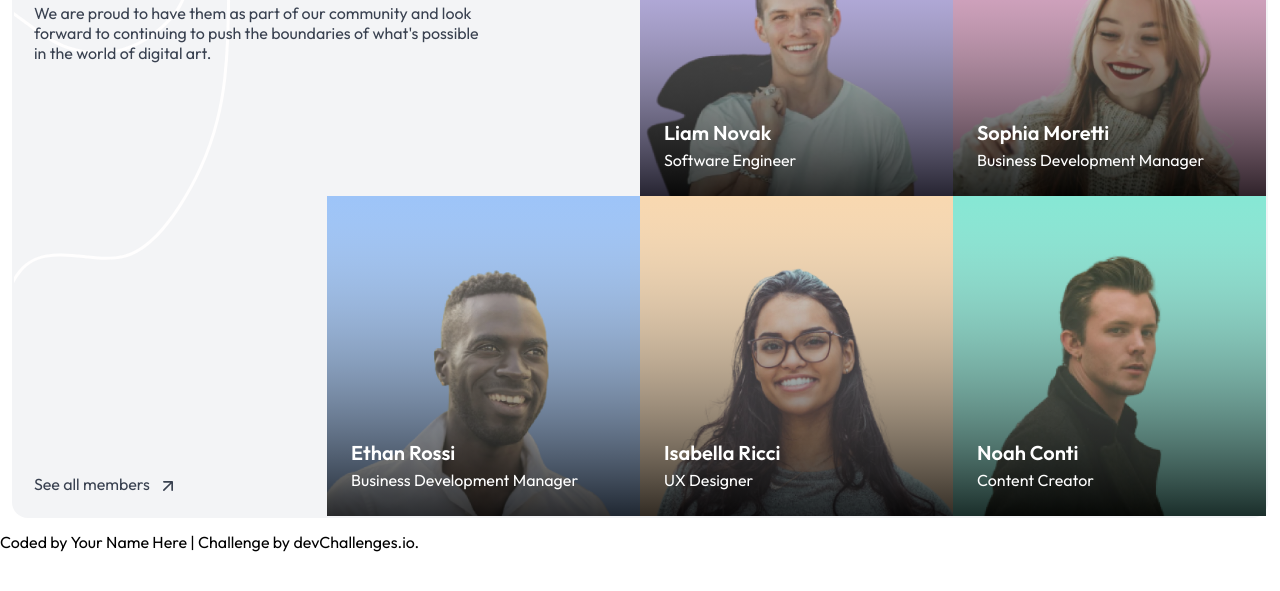
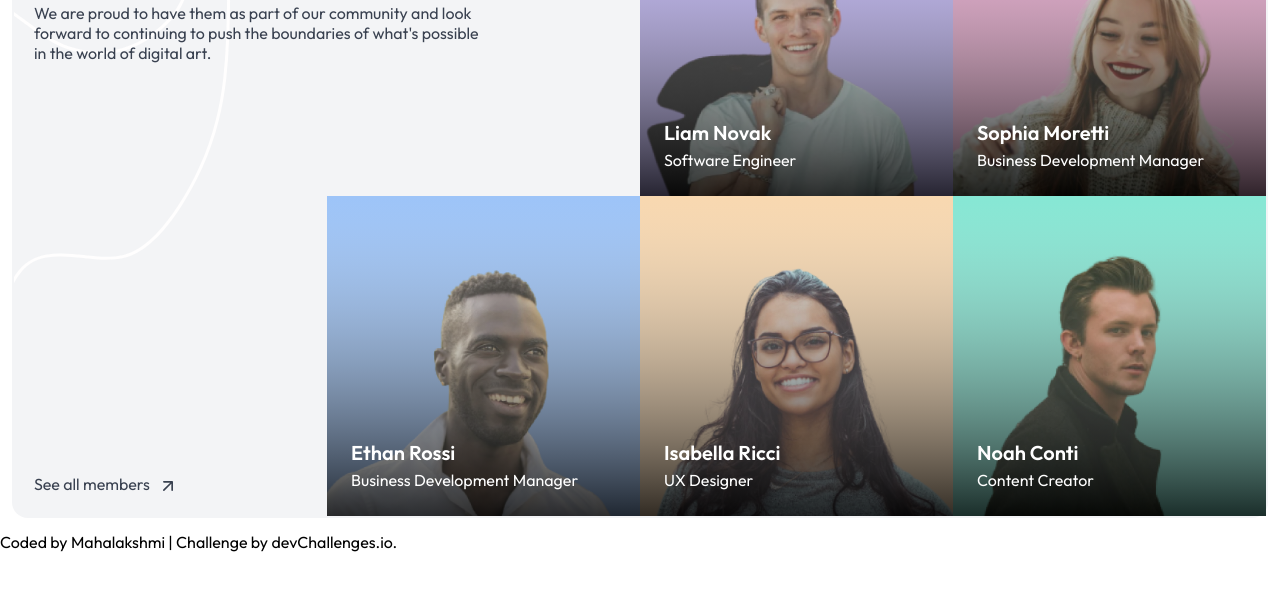
Before and after one commit to maha6136/meet-my-team-section, a plain HTML site: page index.html in a window 1280 px wide. Shown: the part 135-726 px from the top of the page. Drawn offline with nearby package versions, Linux system fonts and the light colour scheme.

Commit message:
updated code added

```diff
--- a/index.html
+++ b/index.html
@@ -85,7 +85,7 @@
      </div>
 
     <div class="author-info">
-      Coded by <a href="#">Your Name Here</a> | Challenge by
+      Coded by <a href="#">Mahalakshmi</a> | Challenge by
       <a href="https://www.devchallenges.io?ref=challenge" target="_blank"
         >devChallenges.io</a
       >.
```
Also changed, not shown: 2 other files.
